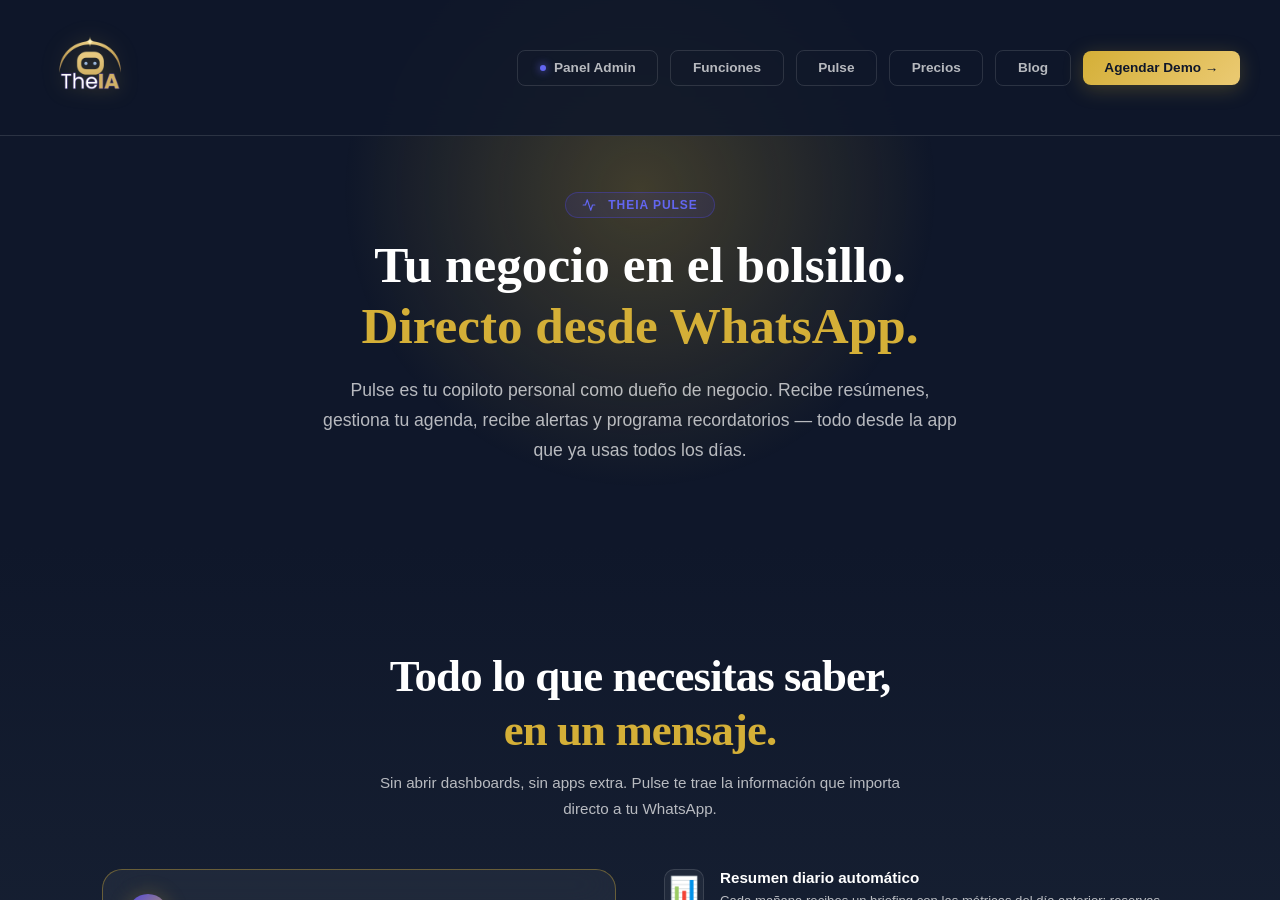
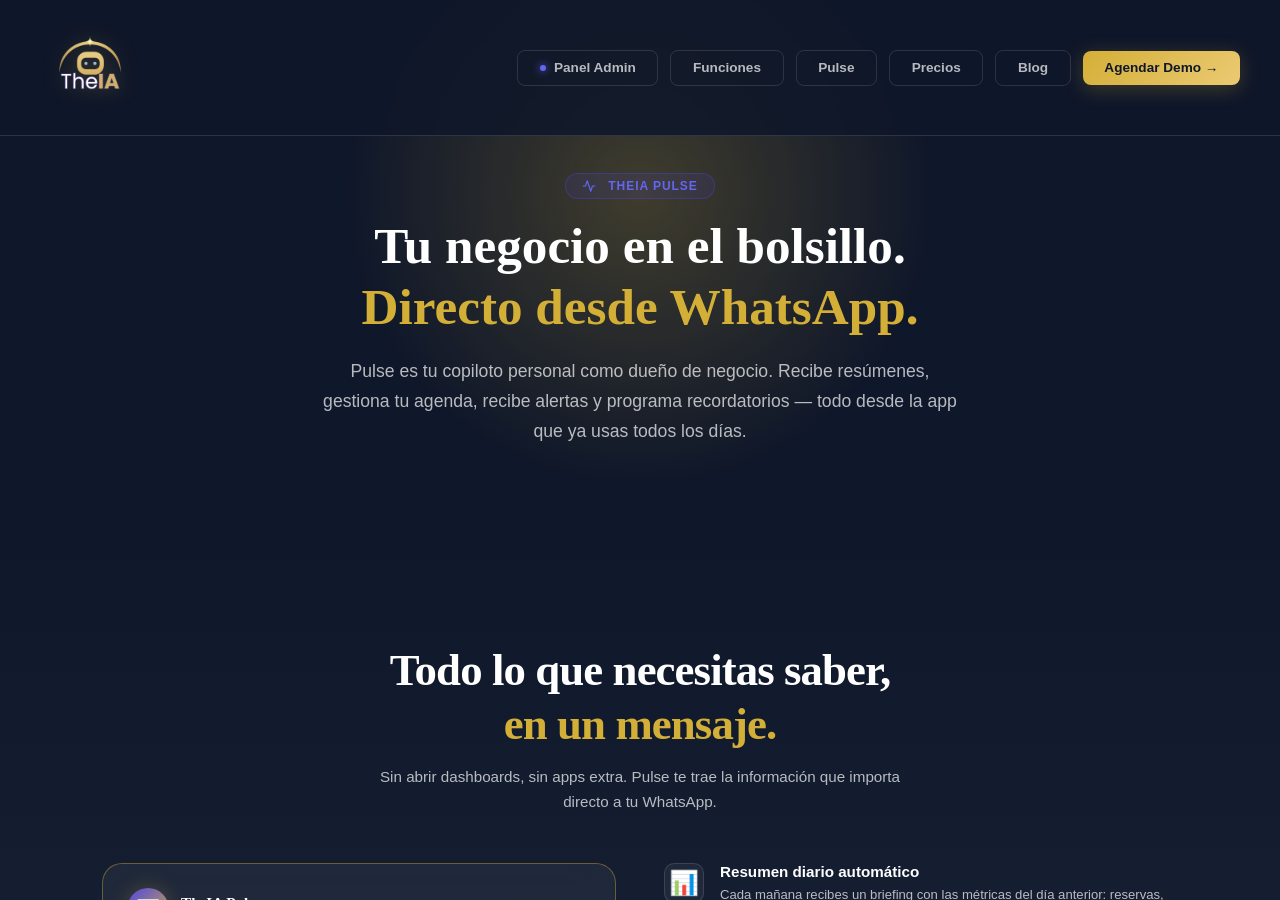
Before and after one commit to rodmera/theia-landing, a Jekyll site: the page pulse.html, which Jekyll copies as it is, in a window 1280 px wide and 900 px high. Built offline with Jekyll 4.4.1, drawn with Linux system fonts in a browser that asks for light colours.

Commit message:
fix: padding-top pulse-hero 12rem → 10rem (consistente con resto del sitio)
Co-Authored-By: Claude Opus 4.6 (1M context) <noreply@anthropic.com>

```diff
--- a/pulse.html
+++ b/pulse.html
@@ -308,7 +308,7 @@
       min-height: 60vh;
       display: flex;
       align-items: center;
-      padding: 12rem 2rem 5rem;
+      padding: 10rem 2rem 5rem;
       position: relative;
       overflow: hidden;
       text-align: center;
```
